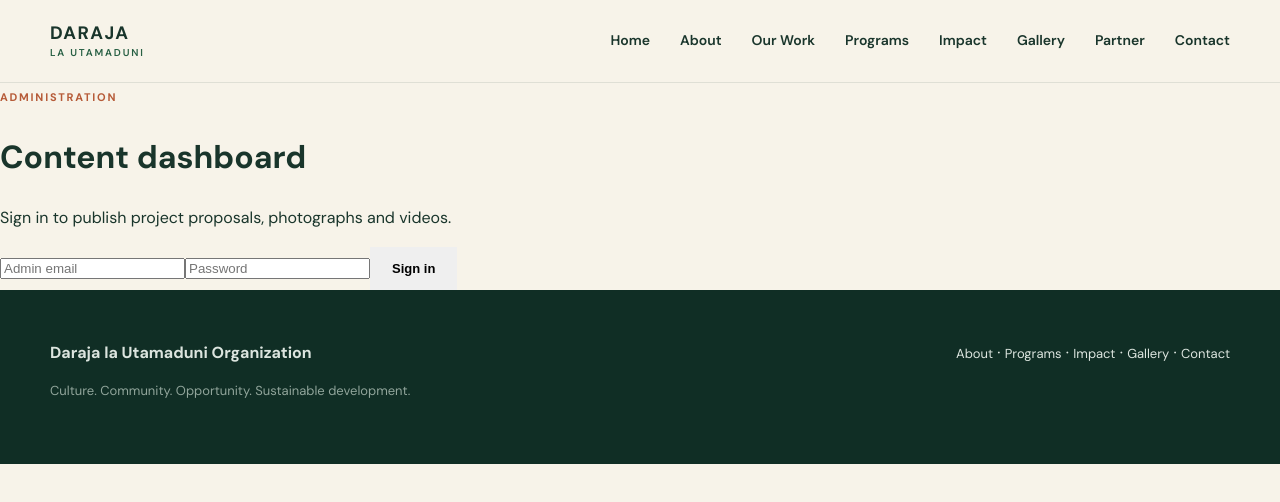
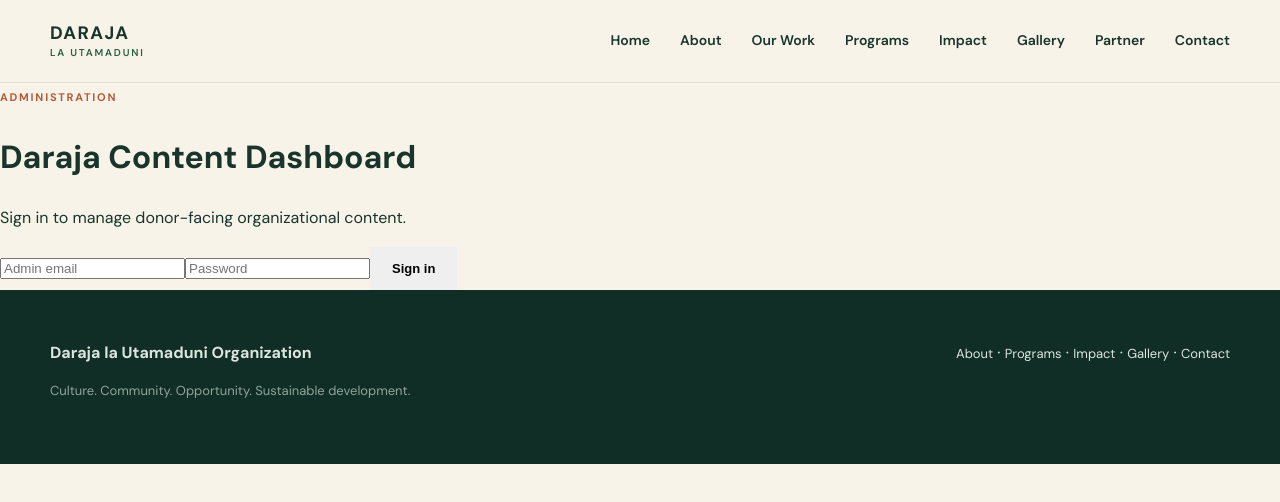
Before and after one commit to WilsonUrassa/darajalautamaduniorganization, a Next.js app: page /admin in a window 1280 px wide. Shown: the top 502 px of the page. Built offline with nearby package versions, Linux system fonts and the light colour scheme; no server answers; a web font is replaced by a local one.

Commit message:
Expand admin dashboard for leaders, organizational content, impact and donor documents

```diff
--- a/app/admin/page.tsx
+++ b/app/admin/page.tsx
@@ -1,19 +1,23 @@
 'use client';
-
-import { useEffect, useState } from 'react';
+import { useEffect,useState } from 'react';
 import { supabase } from '../../lib/supabaseClient';
 
-export default function AdminPage() {
-  const [session, setSession] = useState<any>(null);
-  const [email, setEmail] = useState(''); const [password, setPassword] = useState('');
-  const [message, setMessage] = useState(''); const [proposalFile, setProposalFile] = useState<File | null>(null); const [mediaFile, setMediaFile] = useState<File | null>(null);
-  const [proposalTitle, setProposalTitle] = useState(''); const [proposalDescription, setProposalDescription] = useState('');
-  const [mediaTitle, setMediaTitle] = useState(''); const [mediaDescription, setMediaDescription] = useState('');
-
-  useEffect(() => { supabase.auth.getSession().then(({ data }) => setSession(data.session)); const { data: listener } = supabase.auth.onAuthStateChange((_e, s) => setSession(s)); return () => listener.subscription.unsubscribe(); }, []);
-  async function login(e: React.FormEvent) { e.preventDefault(); setMessage(''); const { error } = await supabase.auth.signInWithPassword({ email, password }); if (error) setMessage(error.message); }
-  async function uploadProposal(e: React.FormEvent) { e.preventDefault(); if (!proposalFile || !proposalTitle) return setMessage('Add a proposal title and file.'); const path = `${Date.now()}-${proposalFile.name.replace(/[^a-zA-Z0-9._-]/g, '-')}`; const up = await supabase.storage.from('project-proposals').upload(path, proposalFile); if (up.error) return setMessage(up.error.message); const { data } = supabase.storage.from('project-proposals').getPublicUrl(path); const ins = await supabase.from('project_proposals').insert({ title: proposalTitle, description: proposalDescription, file_url: data.publicUrl, file_name: proposalFile.name }); if (ins.error) return setMessage(ins.error.message); setMessage('Proposal published successfully.'); setProposalTitle(''); setProposalDescription(''); setProposalFile(null); }
-  async function uploadMedia(e: React.FormEvent) { e.preventDefault(); if (!mediaFile) return setMessage('Choose an image or video.'); const type = mediaFile.type.startsWith('video/') ? 'video' : 'image'; const bucket = 'project-gallery'; const path = `${Date.now()}-${mediaFile.name.replace(/[^a-zA-Z0-9._-]/g, '-')}`; const up = await supabase.storage.from(bucket).upload(path, mediaFile); if (up.error) return setMessage(up.error.message); const { data } = supabase.storage.from(bucket).getPublicUrl(path); const ins = await supabase.from('gallery_items').insert({ title: mediaTitle, description: mediaDescription, media_type: type, media_url: data.publicUrl }); if (ins.error) return setMessage(ins.error.message); setMessage('Gallery item published successfully.'); setMediaTitle(''); setMediaDescription(''); setMediaFile(null); }
-  if (!session) return <main className="admin-page"><div className="admin-card"><span className="eyebrow">ADMINISTRATION</span><h1>Content dashboard</h1><p>Sign in to publish project proposals, photographs and videos.</p><form onSubmit={login} className="admin-form"><input type="email" placeholder="Admin email" value={email} onChange={e => setEmail(e.target.value)} required /><input type="password" placeholder="Password" value={password} onChange={e => setPassword(e.target.value)} required /><button className="button" type="submit">Sign in</button></form>{message && <p className="notice">{message}</p>}</div></main>;
-  return <main className="admin-page"><div className="admin-head"><div><span className="eyebrow">ADMINISTRATION</span><h1>Content dashboard</h1></div><button className="button secondary-dark" onClick={() => supabase.auth.signOut()}>Sign out</button></div><p className="notice">{message}</p><div className="admin-grid"><form className="admin-card admin-form" onSubmit={uploadProposal}><h2>Publish proposal</h2><input placeholder="Project title" value={proposalTitle} onChange={e => setProposalTitle(e.target.value)} required /><textarea placeholder="Short description" value={proposalDescription} onChange={e => setProposalDescription(e.target.value)} /><input type="file" accept="application/pdf,.doc,.docx" onChange={e => setProposalFile(e.target.files?.[0] || null)} required /><button className="button" type="submit">Upload & Publish</button></form><form className="admin-card admin-form" onSubmit={uploadMedia}><h2>Publish gallery media</h2><input placeholder="Title" value={mediaTitle} onChange={e => setMediaTitle(e.target.value)} /><textarea placeholder="Description" value={mediaDescription} onChange={e => setMediaDescription(e.target.value)} /><input type="file" accept="image/*,video/*" onChange={e => setMediaFile(e.target.files?.[0] || null)} required /><button className="button" type="submit">Upload & Publish</button></form></div></main>;
+type Leader={id?:string;name:string;role:string;bio:string;photo_url:string;sort_order:number;published:boolean};
+type OrgContent={id?:string;section:string;title:string;body:string;metric_value:string;metric_label:string;document_url:string;document_name:string;sort_order:number;published:boolean};
+const emptyLeader=():Leader=>({name:'',role:'',bio:'',photo_url:'',sort_order:0,published:true});
+const emptyContent=():OrgContent=>({section:'identity',title:'',body:'',metric_value:'',metric_label:'',document_url:'',document_name:'',sort_order:0,published:true});
+export default function AdminPage(){
+ const [session,setSession]=useState<any>(null); const [email,setEmail]=useState('');const [password,setPassword]=useState('');const [message,setMessage]=useState('');
+ const [leader,setLeader]=useState<Leader>(emptyLeader());const [leaderFile,setLeaderFile]=useState<File|null>(null);const [content,setContent]=useState<OrgContent>(emptyContent());const [docFile,setDocFile]=useState<File|null>(null);const [mediaFile,setMediaFile]=useState<File|null>(null);const [mediaTitle,setMediaTitle]=useState('');const [mediaDescription,setMediaDescription]=useState('');
+ useEffect(()=>{supabase.auth.getSession().then(({data})=>setSession(data.session));const {data:l}=supabase.auth.onAuthStateChange((_e,s)=>setSession(s));return()=>l.subscription.unsubscribe()},[]);
+ async function login(e:React.FormEvent){e.preventDefault();setMessage('');const {error}=await supabase.auth.signInWithPassword({email,password});if(error)setMessage(error.message)}
+ async function uploadLeader(e:React.FormEvent){e.preventDefault();if(!leader.name||!leader.role||!leaderFile)return setMessage('Add the leader name, role and photo.');const path=`leaders/${Date.now()}-${leaderFile.name.replace(/[^a-zA-Z0-9._-]/g,'-')}`;const up=await supabase.storage.from('organization-media').upload(path,leaderFile);if(up.error)return setMessage(up.error.message);const {data}=supabase.storage.from('organization-media').getPublicUrl(path);const {error}=await supabase.from('organization_leaders').insert({...leader,photo_url:data.publicUrl});if(error)return setMessage(error.message);setLeader(emptyLeader());setLeaderFile(null);setMessage('Leader profile published successfully.')}
+ async function publishContent(e:React.FormEvent){e.preventDefault();if(!content.title)return setMessage('Add a title.');let document_url=content.document_url;let document_name=content.document_name;if(docFile){const path=`documents/${Date.now()}-${docFile.name.replace(/[^a-zA-Z0-9._-]/g,'-')}`;const up=await supabase.storage.from('organization-documents').upload(path,docFile);if(up.error)return setMessage(up.error.message);const {data}=supabase.storage.from('organization-documents').getPublicUrl(path);document_url=data.publicUrl;document_name=docFile.name}const {error}=await supabase.from('organization_content').insert({...content,document_url,document_name});if(error)return setMessage(error.message);setContent(emptyContent());setDocFile(null);setMessage('Organization information published successfully.')}
+ async function uploadMedia(e:React.FormEvent){e.preventDefault();if(!mediaFile)return setMessage('Choose an image or video.');const type=mediaFile.type.startsWith('video/')?'video':'image';const path=`${Date.now()}-${mediaFile.name.replace(/[^a-zA-Z0-9._-]/g,'-')}`;const up=await supabase.storage.from('project-gallery').upload(path,mediaFile);if(up.error)return setMessage(up.error.message);const {data}=supabase.storage.from('project-gallery').getPublicUrl(path);const {error}=await supabase.from('gallery_items').insert({title:mediaTitle,description:mediaDescription,media_type:type,media_url:data.publicUrl});if(error)return setMessage(error.message);setMediaFile(null);setMediaTitle('');setMediaDescription('');setMessage('Gallery item published successfully.')}
+ if(!session)return <main className="admin-page"><div className="admin-card"><span className="eyebrow">ADMINISTRATION</span><h1>Daraja Content Dashboard</h1><p>Sign in to manage donor-facing organizational content.</p><form onSubmit={login} className="admin-form"><input type="email" placeholder="Admin email" value={email} onChange={e=>setEmail(e.target.value)} required/><input type="password" placeholder="Password" value={password} onChange={e=>setPassword(e.target.value)} required/><button className="button" type="submit">Sign in</button></form>{message&&<p className="notice">{message}</p>}</div></main>;
+ return <main className="admin-page"><div className="admin-head"><div><span className="eyebrow">ADMINISTRATION</span><h1>Daraja Content Dashboard</h1><p>Manage the public website without editing code.</p></div><button className="button secondary-dark" onClick={()=>supabase.auth.signOut()}>Sign out</button></div>{message&&<p className="notice">{message}</p>}<div className="admin-section-grid">
+ <form className="admin-card admin-form" onSubmit={uploadLeader}><h2>Leadership</h2><p>Add leaders with professional profiles.</p><input placeholder="Full name" value={leader.name} onChange={e=>setLeader({...leader,name:e.target.value})} required/><input placeholder="Position / role" value={leader.role} onChange={e=>setLeader({...leader,role:e.target.value})} required/><textarea placeholder="Biography" value={leader.bio} onChange={e=>setLeader({...leader,bio:e.target.value})}/><input type="number" placeholder="Display order" value={leader.sort_order} onChange={e=>setLeader({...leader,sort_order:Number(e.target.value)})}/><input type="file" accept="image/*" onChange={e=>setLeaderFile(e.target.files?.[0]||null)} required/><button className="button" type="submit">Publish Leader</button></form>
+ <form className="admin-card admin-form" onSubmit={publishContent}><h2>Organization & Impact</h2><p>Add mission, vision, history, impact metrics, governance or safeguarding information.</p><select value={content.section} onChange={e=>setContent({...content,section:e.target.value})}><option value="identity">Mission / Vision / History</option><option value="impact">Impact / Results</option><option value="governance">Governance</option><option value="safeguarding">Safeguarding</option><option value="accountability">Reports / Policies / Transparency</option></select><input placeholder="Title" value={content.title} onChange={e=>setContent({...content,title:e.target.value})} required/><textarea placeholder="Content / explanation" value={content.body} onChange={e=>setContent({...content,body:e.target.value})}/><input placeholder="Impact number (optional)" value={content.metric_value} onChange={e=>setContent({...content,metric_value:e.target.value})}/><input placeholder="Impact label (optional)" value={content.metric_label} onChange={e=>setContent({...content,metric_label:e.target.value})}/><input type="file" accept="application/pdf,.doc,.docx" onChange={e=>setDocFile(e.target.files?.[0]||null)}/><button className="button" type="submit">Publish Information</button></form>
+ <form className="admin-card admin-form" onSubmit={uploadMedia}><h2>Gallery</h2><p>Publish photographs and videos from programs and activities.</p><input placeholder="Title" value={mediaTitle} onChange={e=>setMediaTitle(e.target.value)}/><textarea placeholder="Description" value={mediaDescription} onChange={e=>setMediaDescription(e.target.value)}/><input type="file" accept="image/*,video/*" onChange={e=>setMediaFile(e.target.files?.[0]||null)} required/><button className="button" type="submit">Upload to Gallery</button></form>
+ </div></main>;
 }
```
